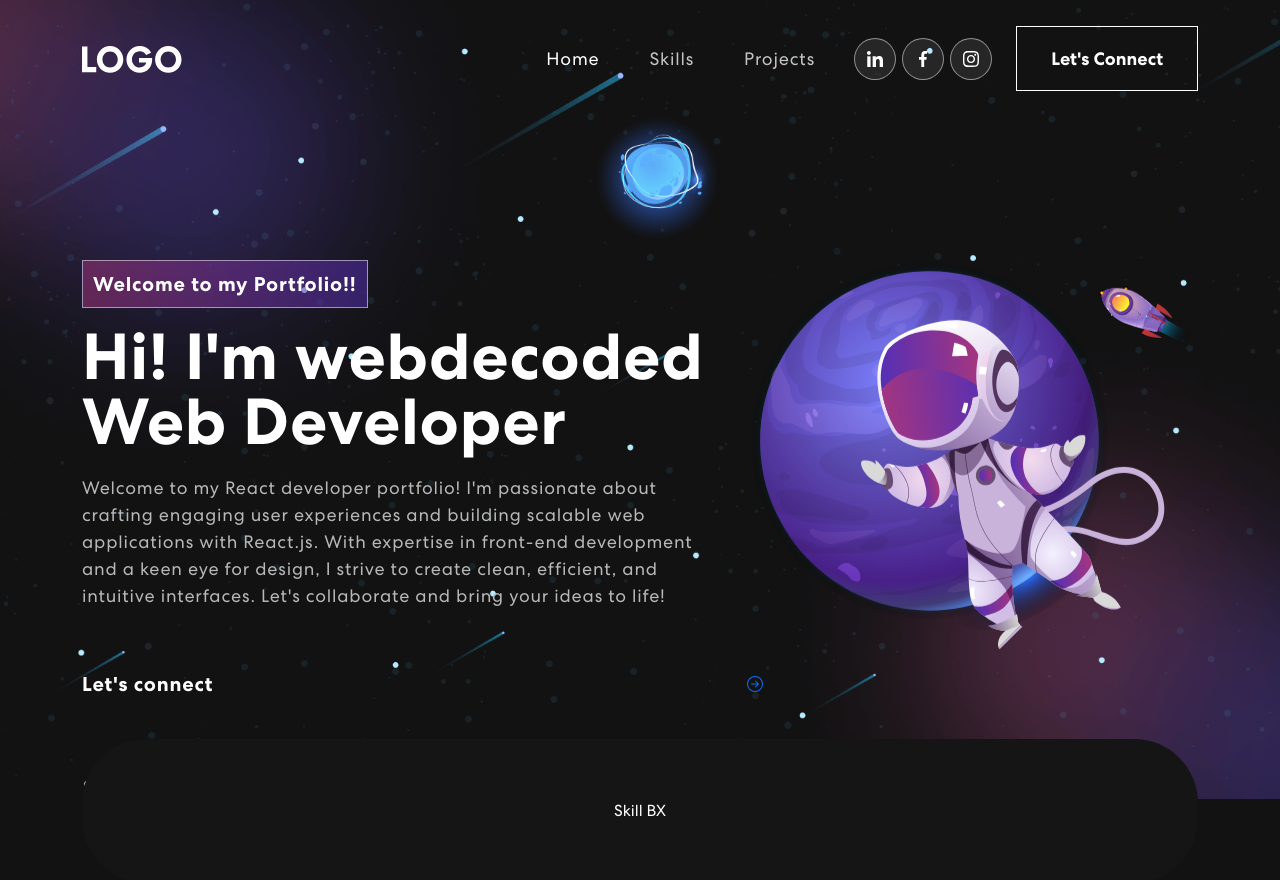
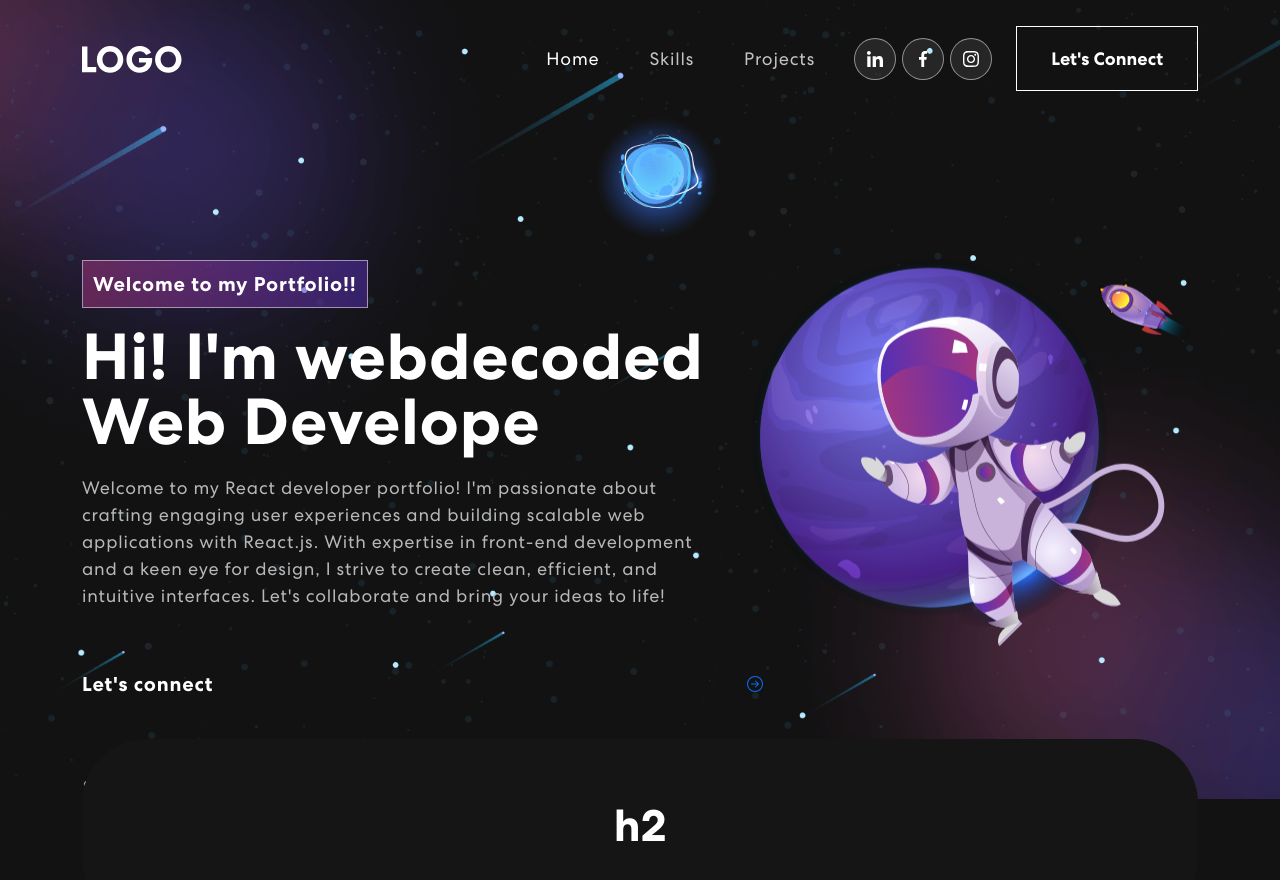
Before and after one commit to dev-from-cbd/react-project--responsive-portfolio-website, a React (Create React App) app: page / in a window 1280 px wide. Shown: the top 880 px of the page. Built offline with nearby package versions, Linux system fonts and the light colour scheme.

Commit message:
component

```diff
--- a/src/components/Skills.js
+++ b/src/components/Skills.js
@@ -34,7 +34,9 @@ export const Skills = () => {
       <Container>
         <Row>
           <Col>
-            <div className="skill-bx">Skill BX</div>
+            <div className="skill-bx">
+              <h2>h2</h2>
+            </div>
           </Col>
         </Row>
       </Container>
```
